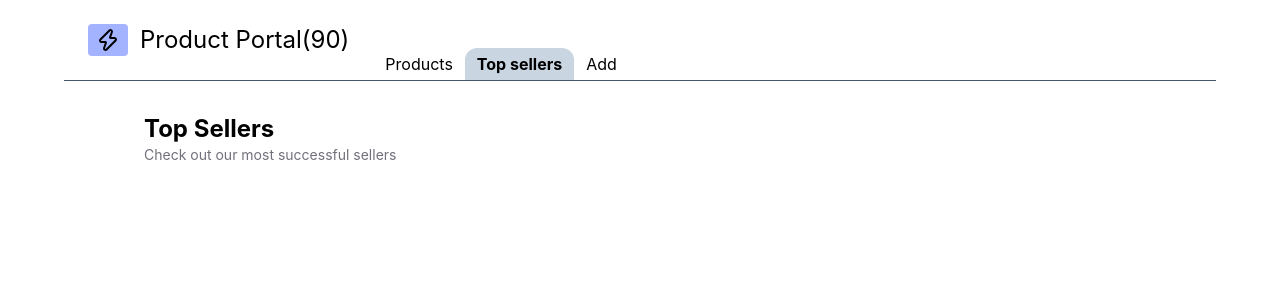
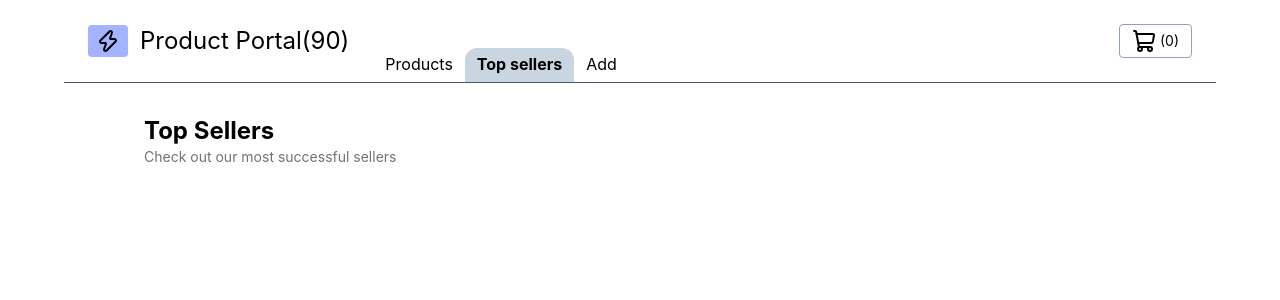
Before and after one commit to michaljabi/20260622-react, a React (Vite) app in the folder product-portal/: page /top-sellers in a window 1280 px wide. Shown: the top 300 px of the page. Built offline with nearby package versions, Linux system fonts and the light colour scheme.

Commit message:
task(27): cart inside the App

```diff
--- a/product-portal/package.json
+++ b/product-portal/package.json
@@ -19,7 +19,8 @@
     "lucide-react": "^1.21.0",
     "react": "^19.2.6",
     "react-dom": "^19.2.6",
-    "react-router": "^8.0.1"
+    "react-router": "^8.0.1",
+    "zustand": "^5.0.14"
   },
   "devDependencies": {
     "@eslint/js": "^10.0.1",
--- a/product-portal/src/cart/cartStore.ts
+++ b/product-portal/src/cart/cartStore.ts
@@ -28,6 +28,7 @@ export const useCartStore = create<CartState>()(
 );
 
 // Selektory stanu "derived "
+export const selectItems = (state: CartState) => state.items;
+
 export const selectTotalItems = (state: CartState) => 0;
-
 export const selectTotalPrice = (state: CartState) => 0;
--- a/product-portal/src/common/Navbar.tsx
+++ b/product-portal/src/common/Navbar.tsx
@@ -1,5 +1,5 @@
-import { Menu } from "lucide-react";
-import { NavLink } from "react-router"
+import { Menu, ShoppingCart } from "lucide-react";
+import { NavLink, useNavigate } from "react-router";
 
 import type { MenuItem } from "./menu-item";
 import { Button } from "../shared/Button.tsx";
@@ -12,6 +12,7 @@ export function Navbar() {
     { href: "/add-product", text: "Add" },
   ];
 
+  const navigate = useNavigate()
   const [isShown, setIsShown] = useState(false); // tutaj potrzebujemy tzw. STANU ! (useState hook)
 
   return (
@@ -21,7 +22,9 @@ export function Navbar() {
           <NavLink
             key={href}
             to={href}
-            className={({isActive}) => `px-3 py-1 rounded-t-xl hover:dark:bg-slate-700 hover:bg-slate-200 cursor-pointer active:font-bold ${isActive ? "font-bold dark:bg-slate-800 bg-slate-300" : ""}`}
+            className={({ isActive }) =>
+              `px-3 py-1 rounded-t-xl hover:dark:bg-slate-700 hover:bg-slate-200 cursor-pointer active:font-bold ${isActive ? "font-bold dark:bg-slate-800 bg-slate-300" : ""}`
+            }
           >
             {text}
           </NavLink>
@@ -33,7 +36,12 @@ export function Navbar() {
           <Menu />
         </Button>
         {/* Co renderuje się w JSX ? */}
-        {0}{null}{undefined}{true}{false}{NaN}
+        {0}
+        {null}
+        {undefined}
+        {true}
+        {false}
+        {NaN}
         {/* nasz dropdown: */}
         {isShown && (
           <div className="absolute left-0 top-full mt-2 flex flex-col gap-1 p-2 rounded border border-slate-400 bg-white dark:bg-slate-950 dark:border-slate-600 z-10">
@@ -42,7 +50,9 @@ export function Navbar() {
                 key={href}
                 to={href}
                 onClick={() => setIsShown(false)}
-                className={({ isActive }) => `px-3 py-1 text-left rounded whitespace-nowrap hover:dark:bg-slate-700 hover:bg-slate-200 cursor-pointer ${isActive ? 'dark:bg-slate-800 bg-slate-300' : ''}`}
+                className={({ isActive }) =>
+                  `px-3 py-1 text-left rounded whitespace-nowrap hover:dark:bg-slate-700 hover:bg-slate-200 cursor-pointer ${isActive ? "dark:bg-slate-800 bg-slate-300" : ""}`
+                }
               >
                 {text}
               </NavLink>
@@ -62,6 +72,13 @@ export function Navbar() {
       <Button>
         <span style={{ color: "red" }}> hell</span>oo!
       </Button> */}
+      <div className="flex gap-2 text-sm">
+        <Button onPress={() => navigate('/cart')}>
+          <div className="flex items-center gap-1">
+            <ShoppingCart /> ({0})
+          </div>
+        </Button>
+      </div>
     </nav>
   );
 }
```
Also changed, not shown: product-portal/src/router.tsx (+8 -1 lines), 1 other file (tests, documents, lock files or other folders).
